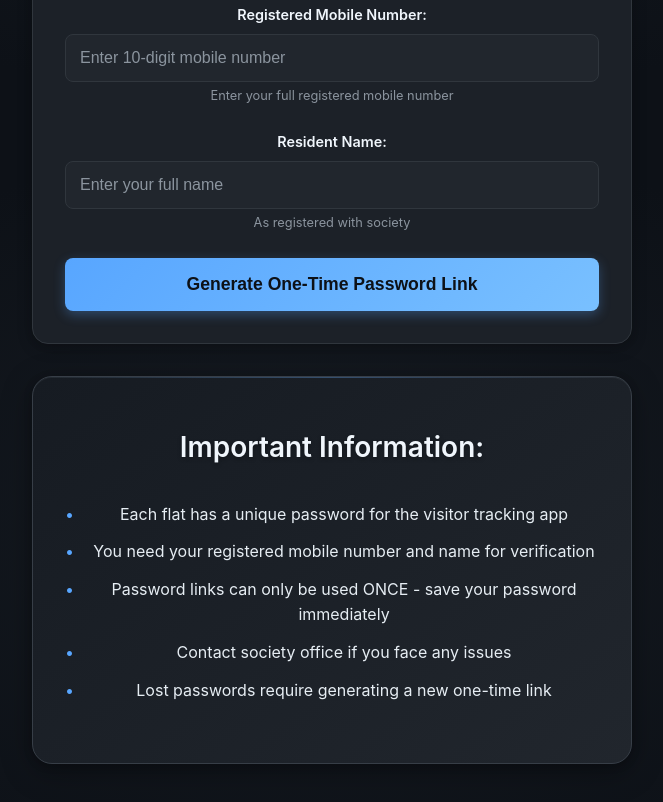
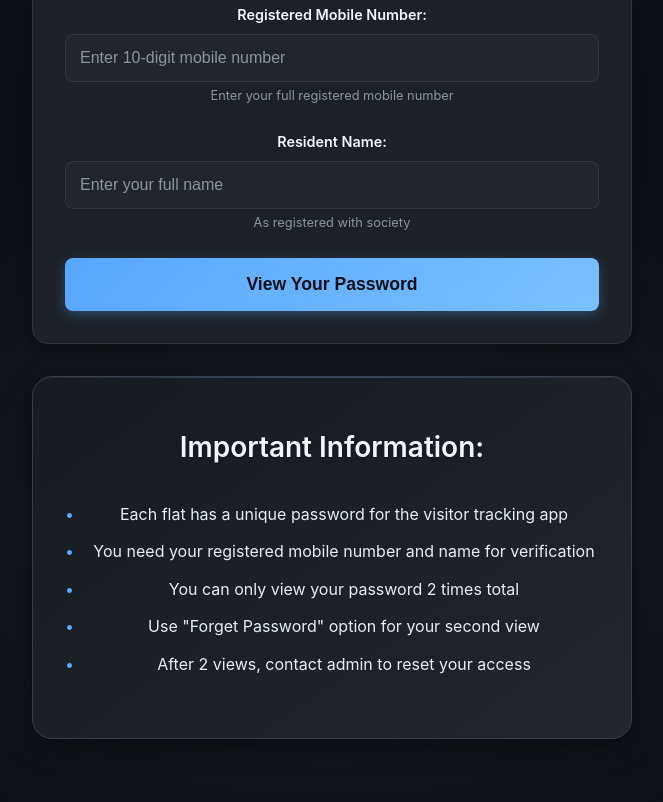
Before and after one commit to atharva-9423/EzSociety-credentials, a website built with Vite: page password-lookup.html in a window 1280 px wide. Shown: the part 672-1474 px from the top of the page, without its empty margins (308-971 px from the left). Built offline with nearby package versions, Linux system fonts and the light colour scheme.

Commit message:
Update password-lookup.html

```diff
--- a/password-lookup.html
+++ b/password-lookup.html
@@ -274,7 +274,7 @@
               <small>As registered with society</small>
             </div>
 
-            <button type="submit" class="lookup-btn">Generate One-Time Password Link</button>
+            <button type="submit" class="lookup-btn">View Your Password</button>
           </form>
 
           <div id="result" class="result-container" style="display: none;">
@@ -308,15 +308,15 @@
             </li>
             <li style="margin: 0.75rem 0; padding-left: 1.5rem; position: relative; color: #e6edf3;">
               <span style="position: absolute; left: 0; color: #58a6ff;">•</span>
-              Password links can only be used ONCE - save your password immediately
+              You can only view your password 2 times total
             </li>
             <li style="margin: 0.75rem 0; padding-left: 1.5rem; position: relative; color: #e6edf3;">
               <span style="position: absolute; left: 0; color: #58a6ff;">•</span>
-              Contact society office if you face any issues
+              Use "Forget Password" option for your second view
             </li>
             <li style="margin: 0.75rem 0; padding-left: 1.5rem; position: relative; color: #e6edf3;">
               <span style="position: absolute; left: 0; color: #58a6ff;">•</span>
-              Lost passwords require generating a new one-time link
+              After 2 views, contact admin to reset your access
             </li>
           </ul>
         </div>
```
